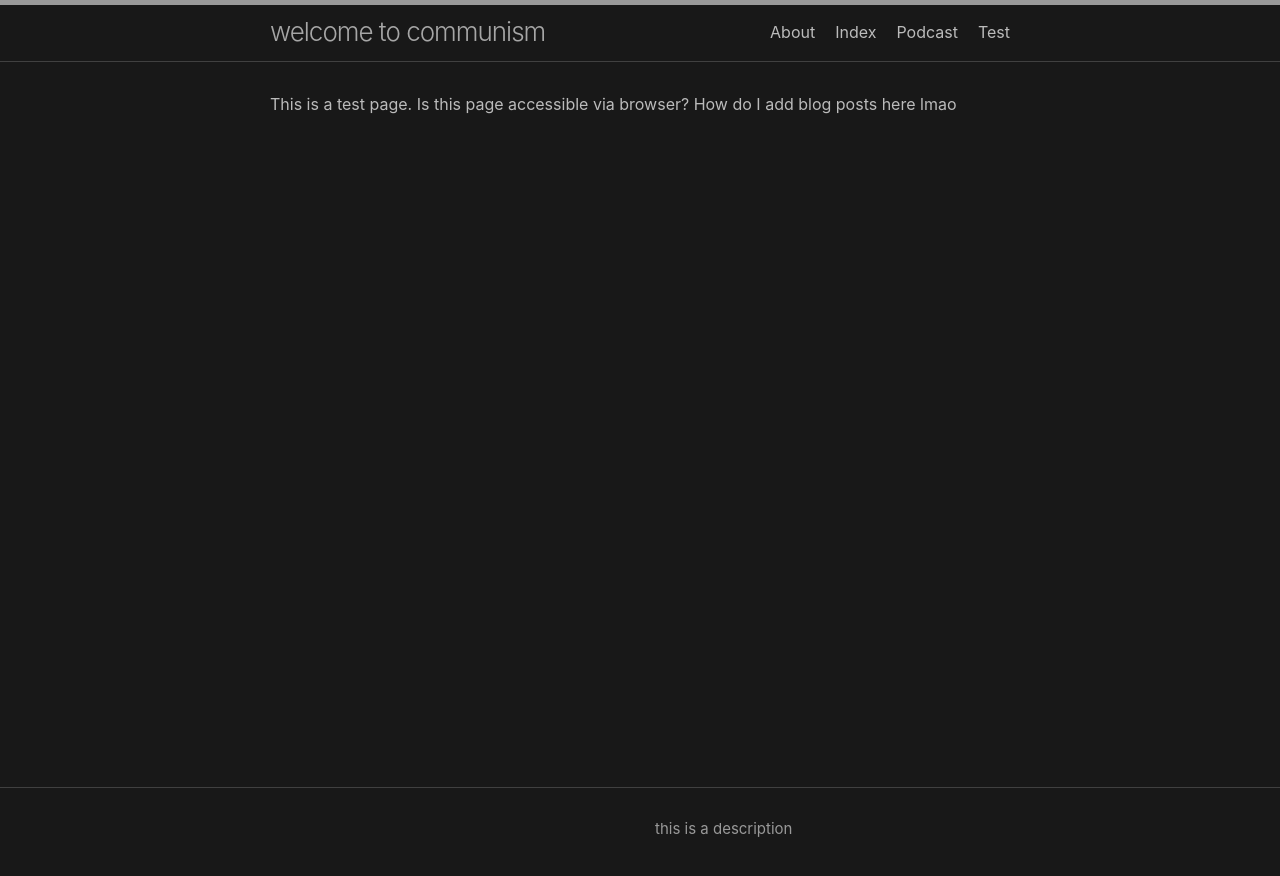
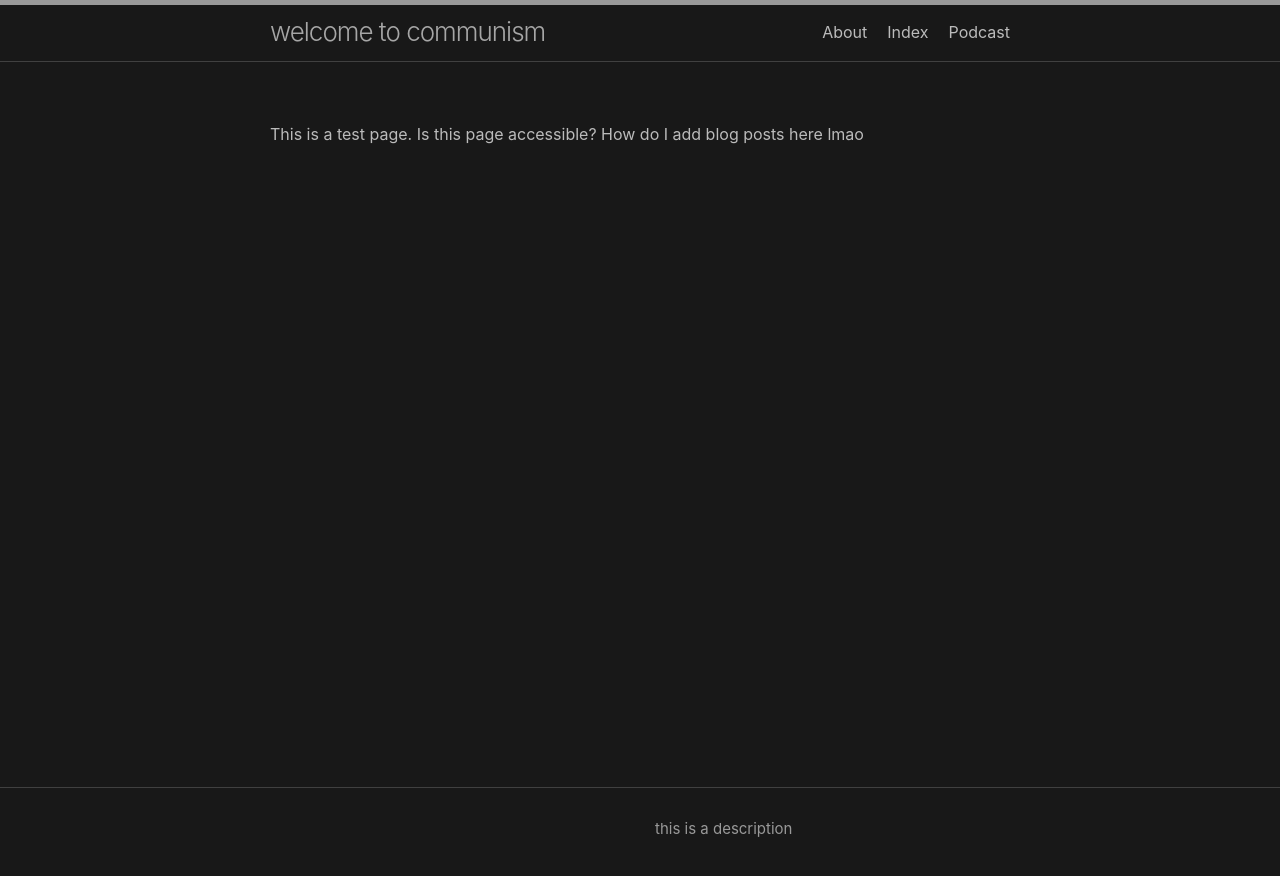
Before and after one commit to alext180/alext180.github.io, a Jekyll site: the page built from test.md, in a window 1280 px wide. Shown: the top 876 px of the page. Built offline with Jekyll 4.4.1, drawn with Linux system fonts in a browser that asks for light colours; our own code applies the rules of GitHub Pages for plain Markdown files.

Commit message:
Update test.md

```diff
--- a/test.md
+++ b/test.md
@@ -1,7 +1 @@
----
-layout: default
-title: Test
-permalink: /test/
----
-
-This is a test page. Is this page accessible via browser? How do I add blog posts here lmao
+This is a test page. Is this page accessible? How do I add blog posts here lmao
```
